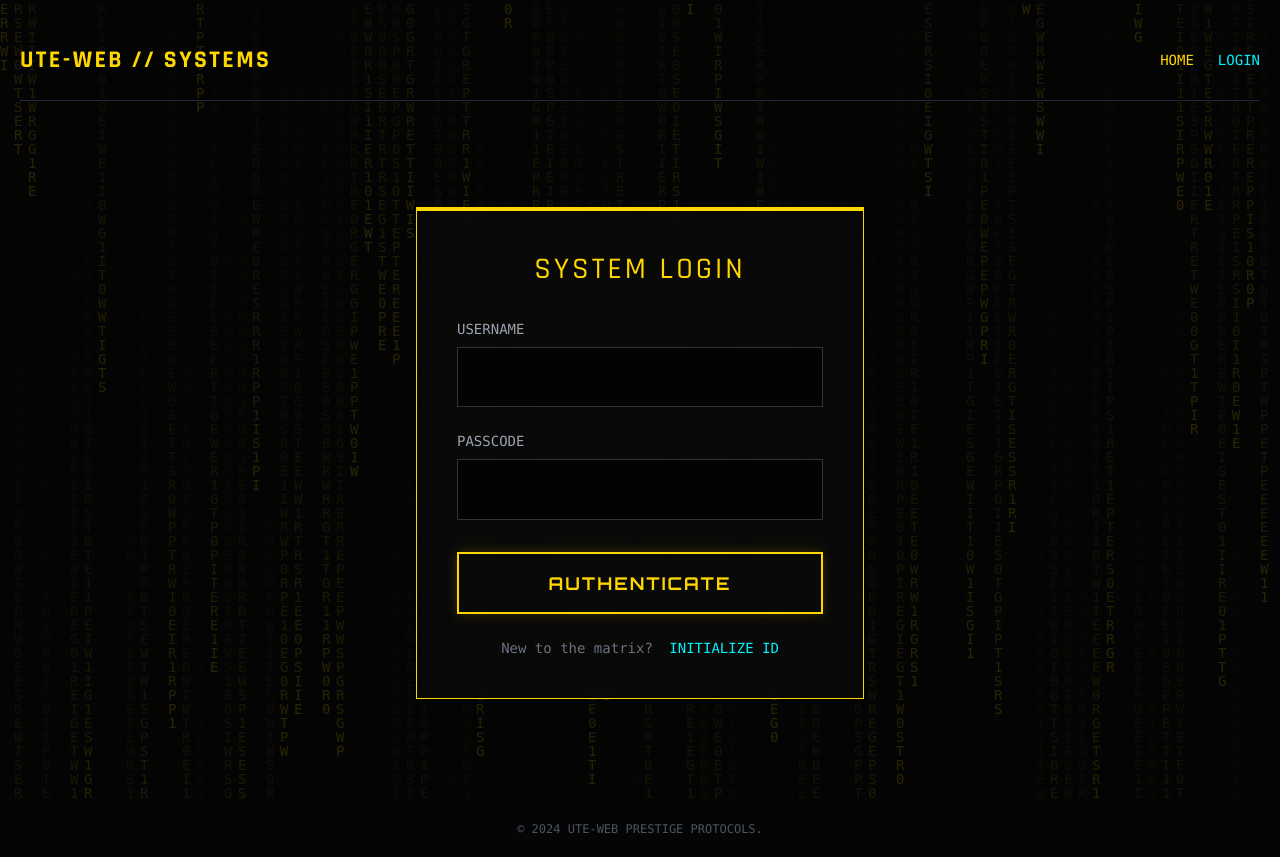
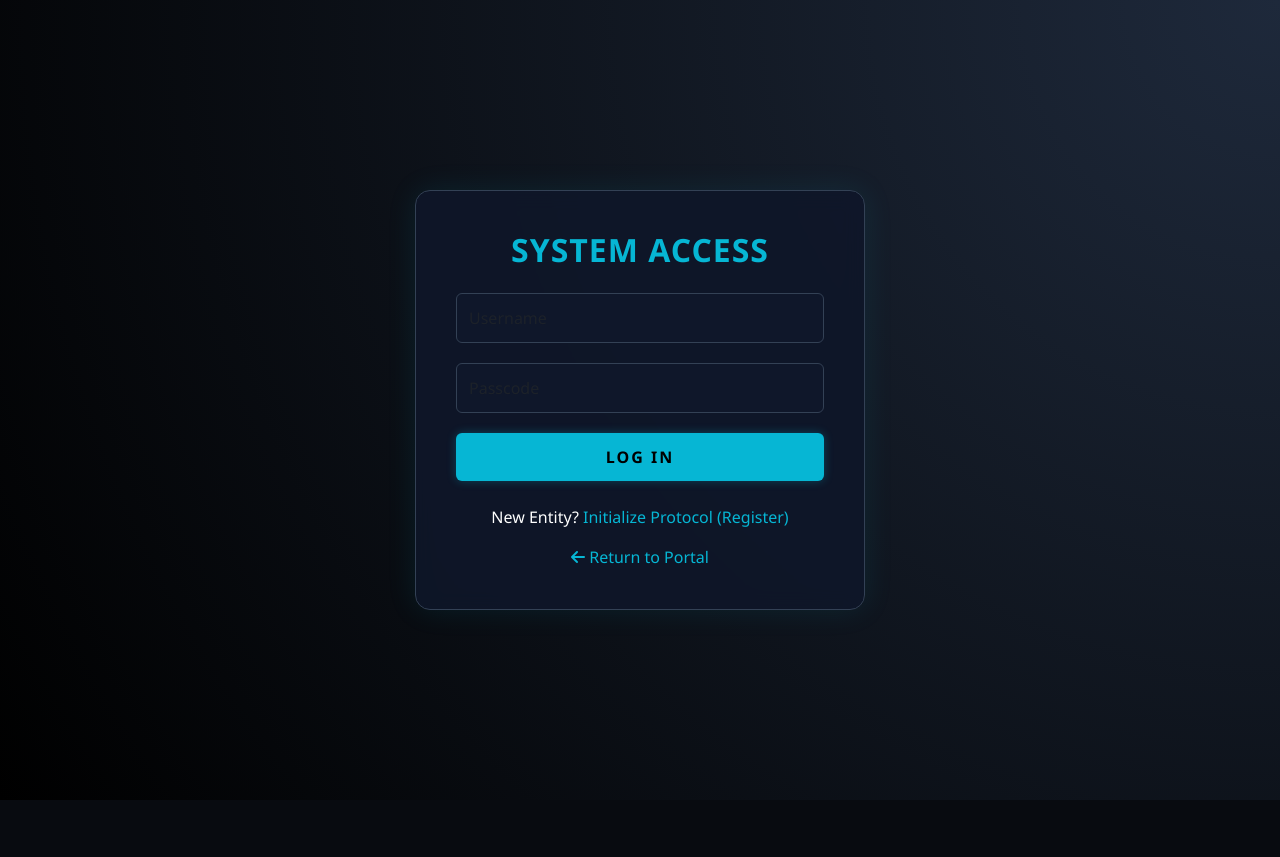
Before and after one commit to reubenwaithaka839-crypto/ute-web, a Flask app: page /login in a window 1280 px wide. After the commit the page ends 800 px from the top, so only its background shows below. Run offline with Flask 3, Linux system fonts and the light colour scheme; some libraries are stand-ins or nearby versions.

Commit message:
Revamp login page with new styles and structure

```diff
--- a/templates/login.html
+++ b/templates/login.html
@@ -1,30 +1,101 @@
-{% extends "base.html" %}
+<!DOCTYPE html>
+<html lang="en">
+<head>
+    <meta charset="UTF-8">
+    <meta name="viewport" content="width=device-width, initial-scale=1.0">
+    <title>System Access</title>
+    <link href="https://cdn.jsdelivr.net/npm/bootstrap@5.3.0/dist/css/bootstrap.min.css" rel="stylesheet">
+    <link rel="stylesheet" href="https://cdnjs.cloudflare.com/ajax/libs/font-awesome/6.0.0/css/all.min.css">
+    <style>
+        :root {
+            --bg-dark: #050a14;
+            --accent-cyan: #06b6d4;
+        }
+        body {
+            background-color: var(--bg-dark);
+            background: radial-gradient(circle at top right, #1e293b, #000);
+            color: #fff;
+            height: 100vh;
+            display: flex;
+            align-items: center;
+            font-family: 'Segoe UI', sans-serif;
+        }
+        .login-card {
+            background: rgba(15, 23, 42, 0.9);
+            border: 1px solid #334155;
+            padding: 40px;
+            border-radius: 15px;
+            box-shadow: 0 0 30px rgba(6, 182, 212, 0.1);
+            backdrop-filter: blur(10px);
+            width: 100%;
+            max-width: 450px;
+        }
+        .form-control {
+            background: #0f172a;
+            border: 1px solid #334155;
+            color: #fff;
+            margin-bottom: 20px;
+            padding: 12px;
+        }
+        .form-control:focus {
+            background: #1e293b;
+            border-color: var(--accent-cyan);
+            color: #fff;
+            box-shadow: 0 0 15px rgba(6, 182, 212, 0.4);
+        }
+        .btn-cyber {
+            width: 100%;
+            background: var(--accent-cyan);
+            color: #000;
+            border: none;
+            padding: 12px;
+            font-weight: bold;
+            text-transform: uppercase;
+            letter-spacing: 2px;
+            transition: all 0.3s ease;
+            box-shadow: 0 0 10px rgba(6, 182, 212, 0.3);
+        }
+        .btn-cyber:hover {
+            background: #22d3ee;
+            box-shadow: 0 0 30px var(--accent-cyan);
+        }
+        .link-glow {
+            color: var(--accent-cyan);
+            text-decoration: none;
+            transition: 0.3s;
+        }
+        .link-glow:hover {
+            color: #fff;
+            text-shadow: 0 0 10px var(--accent-cyan);
+        }
+    </style>
+</head>
+<body>
+    <div class="container d-flex justify-content-center">
+        <div class="login-card text-center">
+            <h2 class="mb-4" style="color:var(--accent-cyan); font-weight:bold; letter-spacing: 1px;">SYSTEM ACCESS</h2>
 
-{% block content %}
-<div class="flex justify-center items-center min-h-[80vh]">
-    <div class="card-cyber w-full max-w-md border-t-4 border-[#FFD700]">
-        <h2 class="font-tech text-3xl text-center text-[#FFD700] mb-8 tracking-widest">SYSTEM LOGIN</h2>
+            {% with messages = get_flashed_messages() %}
+                {% if messages %}
+                    {% for message in messages %}
+                        <div class="alert alert-danger mb-3" style="border-color: #ef4444; background: rgba(239, 68, 68, 0.2); color: #fca5a5;">
+                            <i class="fas fa-exclamation-circle"></i> {{ message }}
+                        </div>
+                    {% endfor %}
+                {% endif %}
+            {% endwith %}
 
-        <form method="POST">
-            <div class="mb-6">
-                <label class="block text-gray-400 mb-2 font-mono text-sm">USERNAME</label>
-                <input type="text" name="username" required autocomplete="off" class="input-cyber">
+            <form method="POST">
+                <input type="text" name="username" class="form-control" placeholder="Username" required>
+                <input type="password" name="password" class="form-control" placeholder="Passcode" required>
+                <button type="submit" class="btn btn-cyber">Log In</button>
+            </form>
+
+            <div class="mt-4">
+                <p>New Entity? <a href="/terms" class="link-glow">Initialize Protocol (Register)</a></p>
+                <a href="/" class="link-glow"><i class="fas fa-arrow-left"></i> Return to Portal</a>
             </div>
-
-            <div class="mb-8">
-                <label class="block text-gray-400 mb-2 font-mono text-sm">PASSCODE</label>
-                <input type="password" name="password" required class="input-cyber">
-            </div>
-
-            <button type="submit" class="btn-cyber btn-gold">
-                AUTHENTICATE
-            </button>
-        </form>
-
-        <p class="text-center mt-6 text-sm font-mono">
-            <span class="text-gray-500">New to the matrix?</span>
-            <a href="{{ url_for('register') }}" class="text-[#00F3FF] hover:underline ml-2">INITIALIZE ID</a>
-        </p>
+        </div>
     </div>
-</div>
-{% endblock %}
+</body>
+</html>
```
